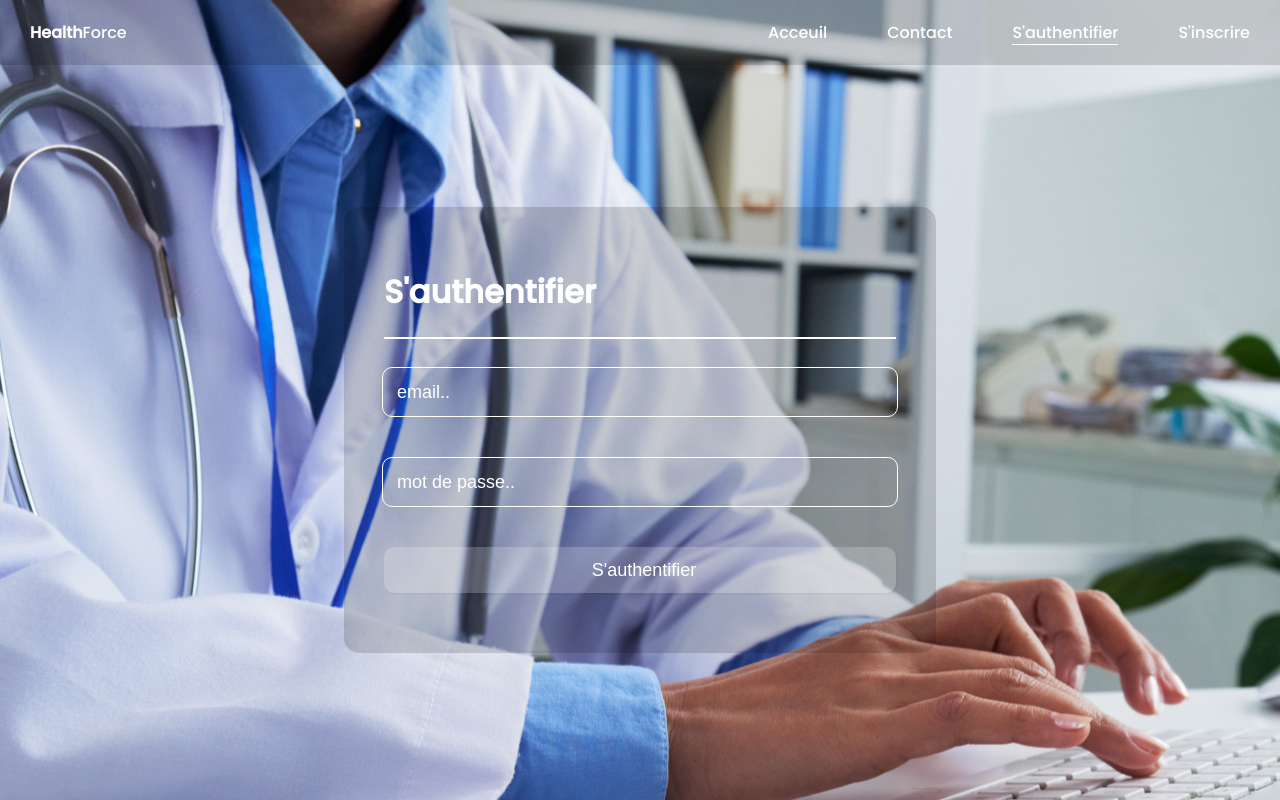
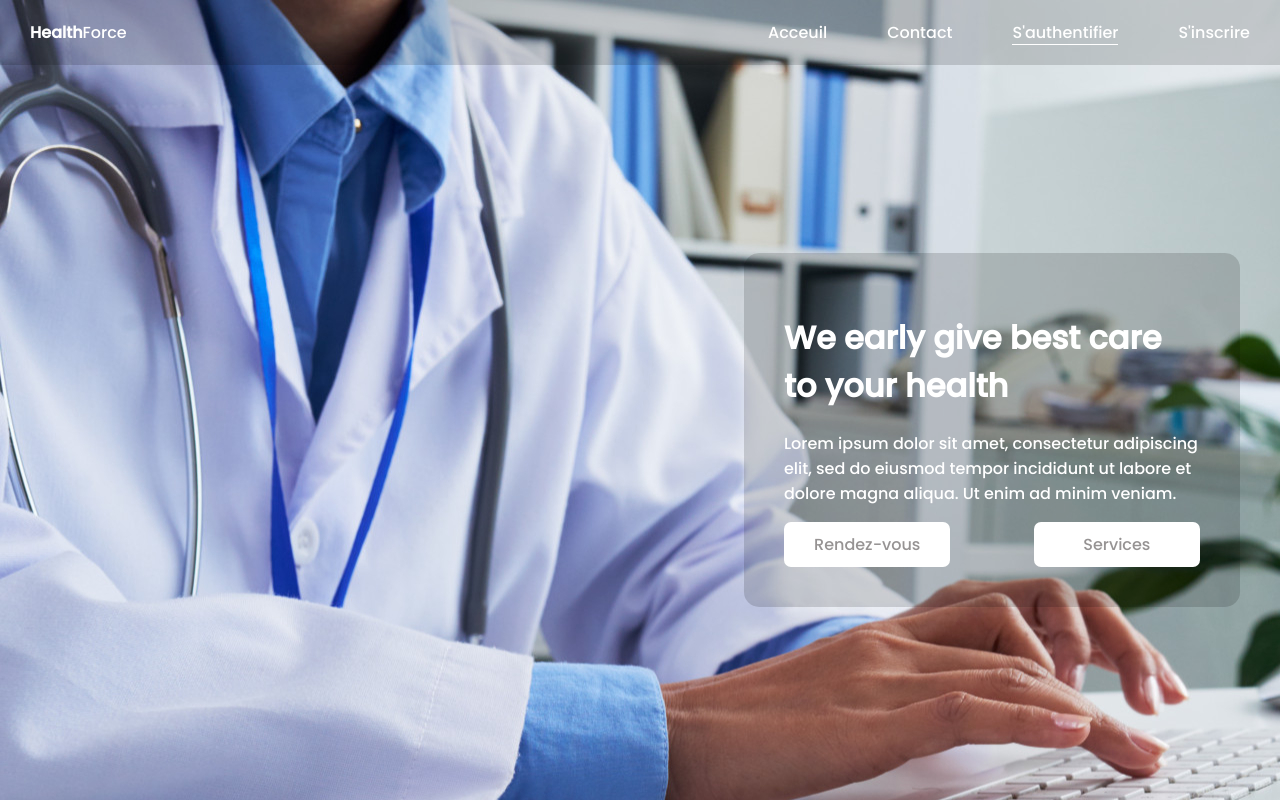
Before and after one commit to bader-t/HealthForce, a React (Create React App) app: page / in a window 1280 px wide. Built offline with nearby package versions, Linux system fonts and the light colour scheme.

Commit message:
added login page and some general styles

```diff
--- a/src/App.js
+++ b/src/App.js
@@ -1,10 +1,10 @@
 import React from "react";
-import { Login } from "./pages";
+import { Acceuil } from "./pages";
 
 
 
 const App = () => (
-  <Login></Login>
+  <Acceuil></Acceuil>
 );
 
 
--- a/src/index.css
+++ b/src/index.css
@@ -1,10 +1,11 @@
 @import url("https://fonts.googleapis.com/css2?family=Poppins:wght@500&display=swap");
-
+* {
+  box-sizing: border-box;
+}
 body {
   margin: 0;
   padding: 0;
   font-family: "Poppins", sans-serif;
-  box-sizing: border-box;
 }
 
 a {
--- /dev/null
+++ b/src/pages/acceuil/Acceuil.js
@@ -0,0 +1,29 @@
+import React from "react";
+import { Navbar } from "../../components";
+import './acceuil.css'
+
+
+const Acceuil = () => (
+    <div className="container bg-1">
+        <Navbar active="acceuil">
+        </Navbar>
+        <div className="acceuil">
+            <div className="card">
+                <h1>We early give best
+                    care to your health</h1>
+                <p>Lorem ipsum dolor sit amet, consectetur adipiscing elit, sed
+                    do eiusmod tempor incididunt ut labore et dolore magna aliqua.
+                    Ut enim ad minim veniam.</p>
+                <div className="btns">
+                    <a href="/">Rendez-vous</a>
+                    <a href="/">Services</a>
+                </div>
+            </div>
+        </div>
+
+
+    </div>
+);
+
+
+export default Acceuil;
--- /dev/null
+++ b/src/pages/acceuil/acceuil.css
@@ -0,0 +1,23 @@
+.acceuil {
+  display: flex;
+  justify-content: flex-end;
+  align-items: center;
+  width: calc(100% - 40px);
+  height: calc(100% - 70px);
+}
+
+.acceuil .btns a {
+  background-color: #fff;
+  color: #969393;
+  width: 40%;
+  padding: 10px;
+  border-radius: 7px;
+  text-align: center;
+}
+.acceuil p {
+  color: #fff;
+}
+.acceuil .btns {
+  display: flex;
+  justify-content: space-between;
+}
--- a/src/pages/index.js
+++ b/src/pages/index.js
@@ -1 +1,2 @@
 export { default as Login } from './login/Login';
+export { default as Acceuil } from './acceuil/Acceuil';
```
